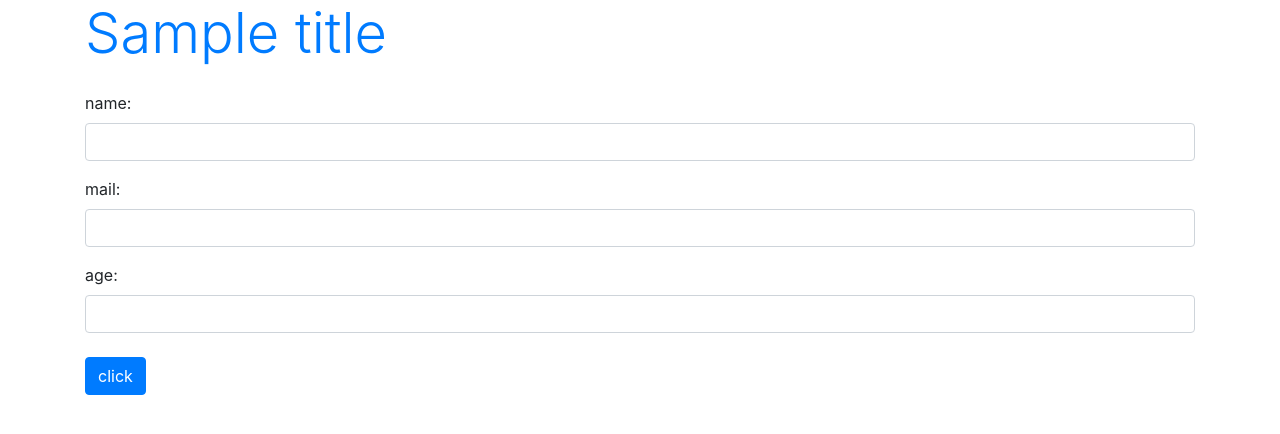
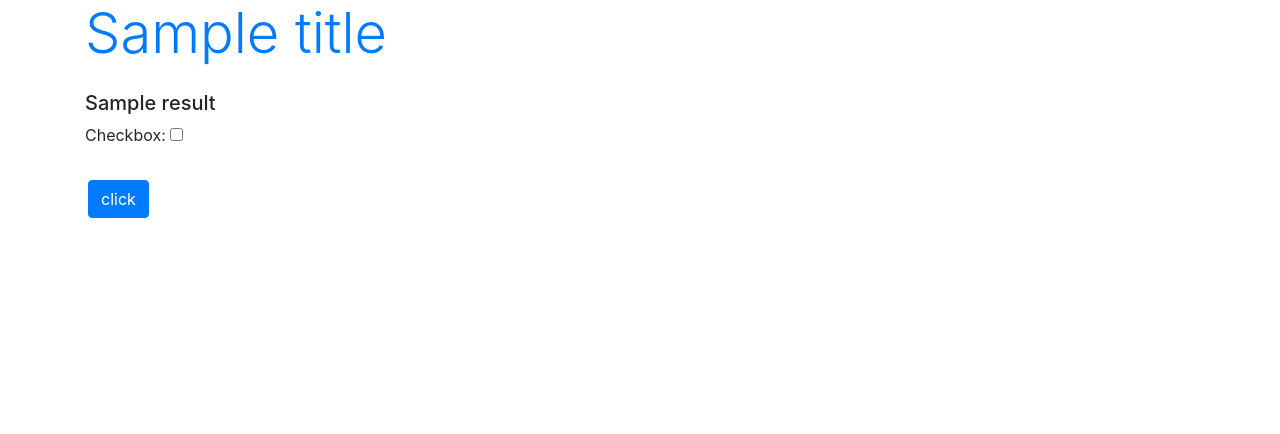
Before and after one commit to katuhito/kpro002, a Django app: template k_app002/templates/k_app002/index.html in a window 1280 px wide. Shown: the top 434 px of the page. Run offline with Django 3.2, Linux system fonts and the light colour scheme; tables that the repository leaves empty hold one stand-in row (values such as "Sample post"); the template is opened without the code that fills it: values that come from a table or form of the project are taken from there, most other values are stand-ins (such as "Sample title", 1, 10 or a date in 2020); some libraries are stand-ins or nearby versions.

Commit message:
チェックボックス

```diff
--- a/k_app002/form.py
+++ b/k_app002/form.py
@@ -1,6 +1,7 @@
 from django import forms
 
 class HelloForm(forms.Form):
-    name = forms.CharField(label='name', widget=forms.TextInput(attrs={'class':'form-control'}))
-    mail = forms.CharField(label='mail', widget=forms.TextInput(attrs={'class':'form-control'}))
-    age = forms.IntegerField(label='age', widget=forms.NumberInput(attrs={'class':'form-control'}))
+    # name = forms.CharField(label='name', widget=forms.TextInput(attrs={'class':'form-control'}))
+    # mail = forms.CharField(label='mail', widget=forms.TextInput(attrs={'class':'form-control'}))
+    # age = forms.IntegerField(label='age', widget=forms.NumberInput(attrs={'class':'form-control'}))
+    check = forms.BooleanField(label='Checkbox', required=False)
--- a/k_app002/templates/k_app002/index.html
+++ b/k_app002/templates/k_app002/index.html
@@ -9,11 +9,14 @@
     </head>
     <body class="container">
         <h1 class="display-4 text-primary">{{title}}</h1>
-        <p class="h5 mt-4">{{message|safe}}</p>
+        <p class="h5 mt-4">{{result|safe}}</p>
         <form action="{% url 'index' %}" method="post">
             {% csrf_token %}
+            <table>
             {{ form.as_p }}
+            <tr><td></td><td>
             <input type="submit" class="btn btn-primary my-2" value="click">
+          </table>
         </form>
     </body>
 </html>
```
Also changed, not shown: k_app002/views.py (+9 -4 lines).
